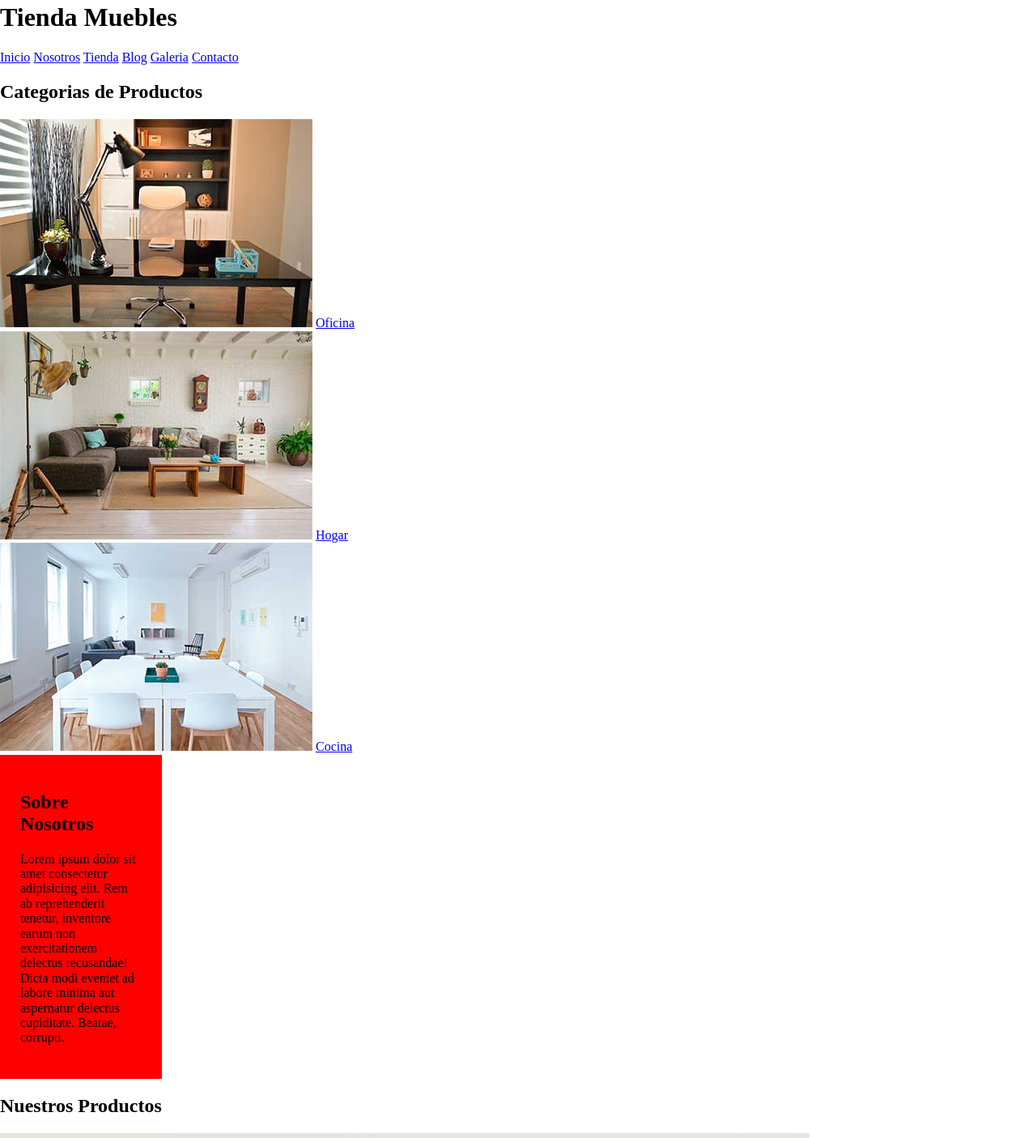
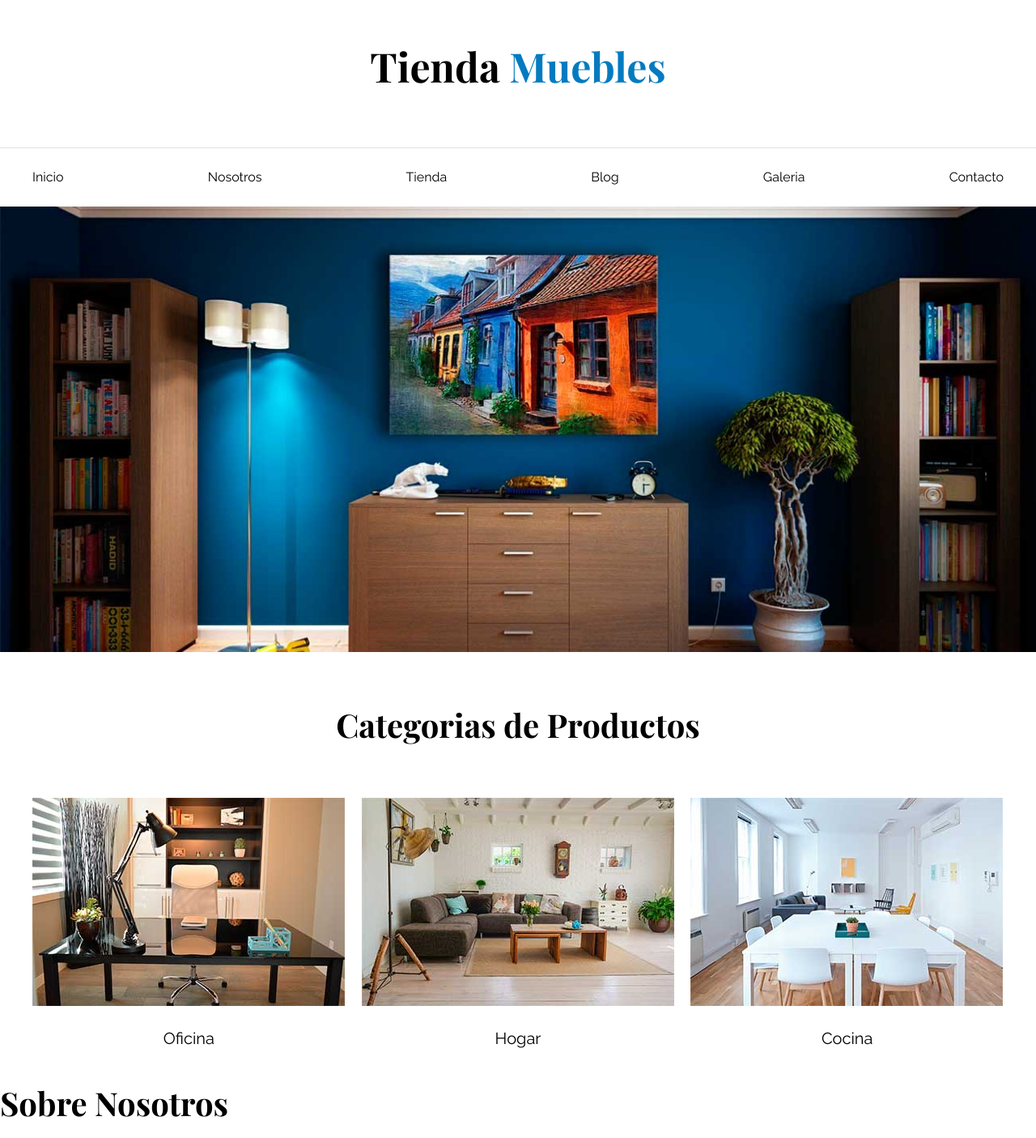
Before and after one commit to Dayoripa/eCommerce, a plain HTML site: page index.html in a window 1280 px wide. Shown: the part 18-1423 px from the top of the page at 81% size. Drawn offline with nearby package versions, Linux system fonts and the light colour scheme.

Commit message:
Se aplica CSS a los elementos Header, Hero y Categoria

```diff
--- a/CSS/app.css
+++ b/CSS/app.css
@@ -1,22 +1,111 @@
+/* codigo que siempre debe estar en mis proyectos */
+
+/* Inicio */
 html {
     box-sizing: border-box;
+    font-size: 62.5%;  /* 1 rem = 10px */
 }
 
 *, *::before, *::after {
     box-sizing: inherit;
 }
 
-.navegacion {
+body {
+    font-family: 'Raleway', sans-serif;
+    font-size: 1.6rem;
+    line-height: 2;  /* interlineado */
+}
+/* FINAL */
 
+/* Globales */
+h1, h2, h3 {
+    font-family: 'Playfair Display', serif;
+    margin: 0 0 5rem 0;
 }
 
-.sobre-nosotros {
-    background-color: red;
-    width: 200px;
-    padding: 25px;
-    box-sizing: border-box;
+h1 {
+    font-size: 5rem;
 }
 
-.sobre-empresa {
+h2 {
+    font-size: 4rem;
+}
 
+h3 {
+    font-size: 3rem;
 }
+
+a {
+    text-decoration: none;
+    color: #000;
+}
+
+.contenedor{
+    max-width: 120rem;
+    margin: 0 auto;
+}
+
+img {
+    display: block;
+    max-width: 100%;
+}
+
+/* Fin globales */
+
+/* Header y Navegacion */
+
+.nombre-sitio {
+    margin-top: 5rem;
+    text-align: center;
+}
+
+.nombre-sitio span {
+    color: #037bc0;
+}
+
+.contenedor-navegacion {
+    border-top: .1rem solid #e1e1e1;
+}
+
+.nav-principal {
+    padding: 2rem 0;
+    display: flex;
+    justify-content: space-between;
+}
+
+.hero {
+    background-image: url(../Images/principal.jpg);
+    background-repeat: no-repeat;
+    background-size: cover;
+    background-position: center center;
+    height: 55rem;
+}
+
+/* Categorias */
+.categorias {
+    padding-top: 5rem;
+}
+
+.categorias h2 {
+    text-align: center;
+}
+
+.categoria a {
+    display: block;
+    text-align: center;
+    padding: 2rem;
+    font-size: 2rem;
+}
+
+.categoria a:hover {
+    background-color: #037bc0;
+    color: #fff;
+
+    border-bottom-right-radius: 1rem;
+}
+
+.listado-categorias {
+    display: grid;
+    grid-template-columns: repeat(3, 1fr);
+    gap: 2rem;
+}
--- a/index.html
+++ b/index.html
@@ -5,17 +5,19 @@
     <meta http-equiv="X-UA-Compatible" content="IE=edge">
     <meta name="viewport" content="width=device-width, initial-scale=1.0">
     <title>Ecommerce - Home</title>
+    <link rel="stylesheet" href="CSS/normalize.css">
+    <link rel="preconnect" href="https://fonts.googleapis.com">
+    <link rel="preconnect" href="https://fonts.gstatic.com" crossorigin>
+    <link href="https://fonts.googleapis.com/css2?family=Playfair+Display:wght@400;700&family=Raleway:wght@400;700;900&display=swap" rel="stylesheet">
     <link rel="stylesheet" href="CSS/app.css">
-    <link rel="stylesheet" href="CSS/normalize.css">
 </head>
-
-
 <body>
     <header>
-        <h1>Tienda Muebles</h1>
+        <h1 class="nombre-sitio">Tienda <span> Muebles </span> </h1>
     </header>
 
-    <nav class="navegacion">
+    <div class="contenedor-navegacion">
+        <nav class="nav-principal contenedor navegacion">
             <a class="enlace" href="Index.html">Inicio</a>
             <a class="enlace" href="nosotros.html">Nosotros</a>
             <a class="enlace" href="tienda.html">Tienda</a>
@@ -23,24 +25,30 @@
             <a class="enlace" href="galeria">Galeria</a>
             <a class="enlace" href="contacto">Contacto</a>
         </nav>
+    </div>
 
-    <section>
-        <h2>Categorias de Productos</h2>
+    <div class="hero"></div>
 
-        <div>
+    <section class="contenedor categorias">
+        <h2>Categorias de <span>Productos</span></h2>
+
+        <div class="listado-categorias">
+            <div class="categoria">
                 <img src="images/categoria1.jpg" alt="Imagen Categoria">
                 <a href="#">Oficina</a>
             </div>
 
-        <div>
+            <div class="categoria">
                 <img src="images/categoria2.jpg" alt="Imagen Categoria">
                 <a href="#">Hogar</a>
             </div>
 
-        <div>
+            <div class="categoria">
                 <img src="images/categoria3.jpg" alt="Imagen Categoria">
                 <a href="#">Cocina</a>
             </div>
+        </div>
+
     </section>
 
     <section class="sobre-nosotros">
```
Lines whose indentation alone changed are shown as unchanged.
